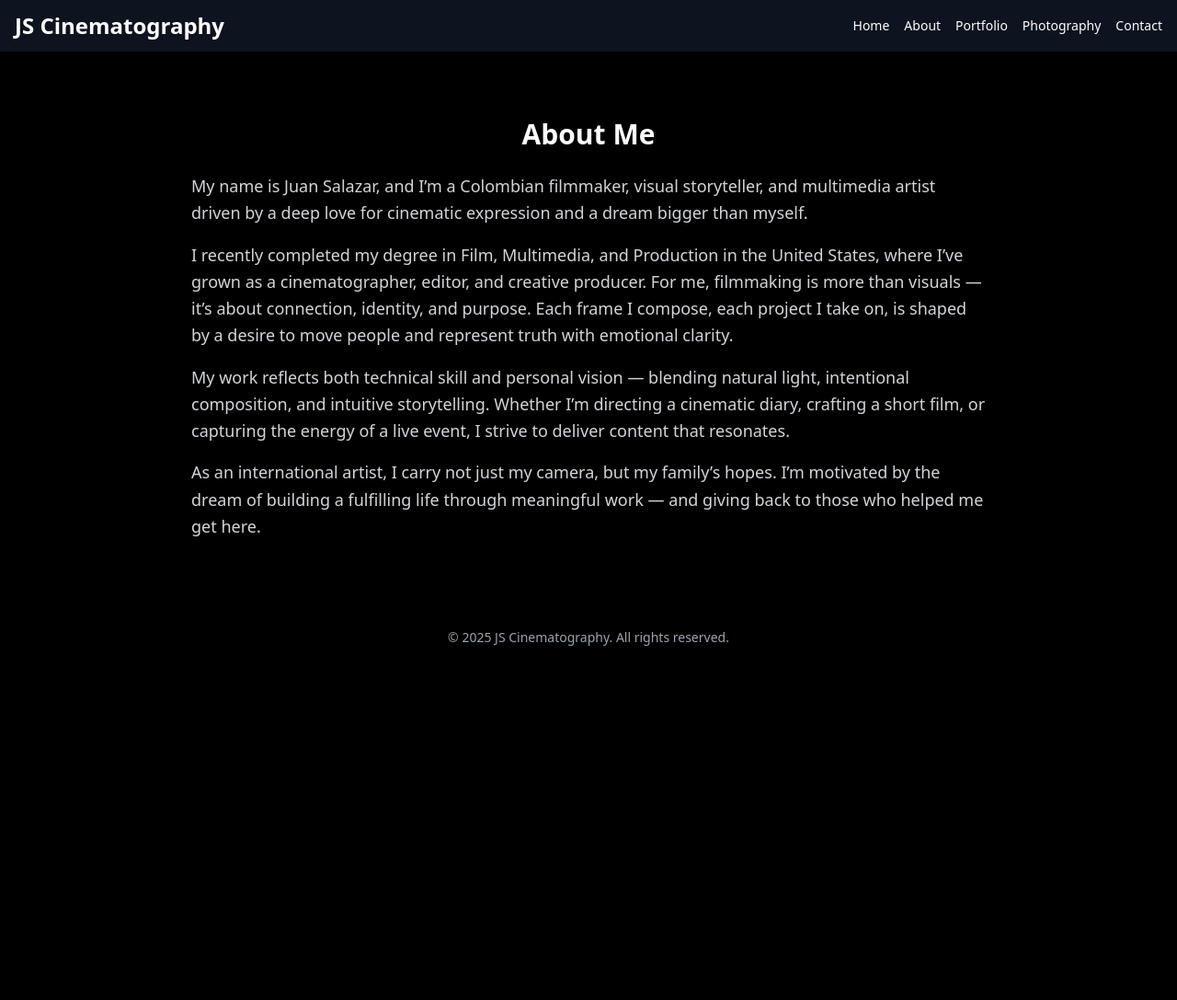
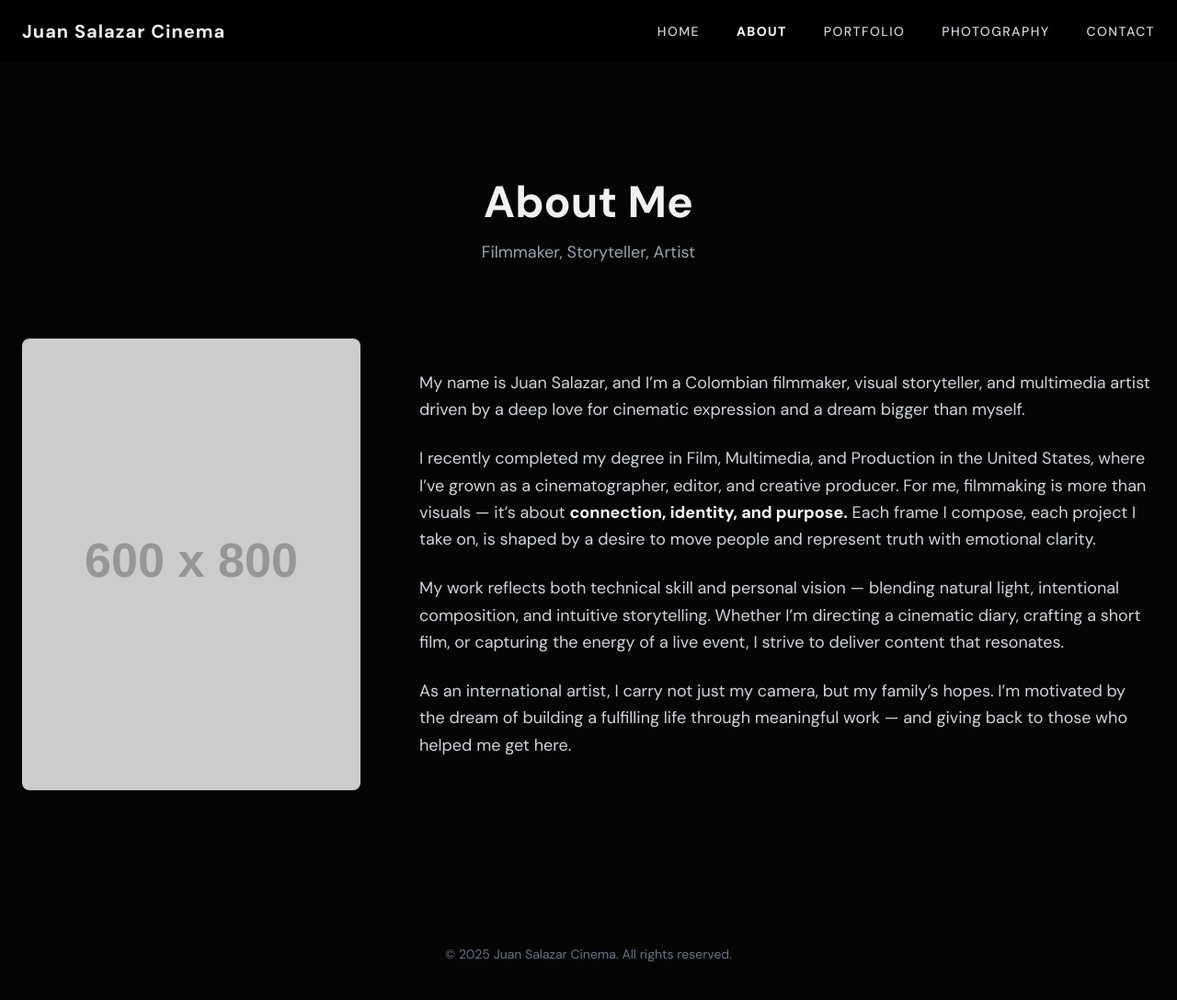
Before and after one commit to TheSalatiz/js-cinematography, a plain HTML site: page about.html in a window 1280 px wide. Shown: the whole page at 92% size. Before the commit the page ends 800 px from the top, so only its background shows below. Drawn offline with nearby package versions, Linux system fonts and the light colour scheme; placeholder pictures from the web are drawn by us.

Commit message:
Update about.html

```diff
--- a/about.html
+++ b/about.html
@@ -3,59 +3,94 @@
 <head>
     <meta charset="UTF-8" />
     <meta name="viewport" content="width=device-width, initial-scale=1.0" />
-  <title>About | JS Cinematography</title>
+    <title>About | Juan Salazar Cinema</title>
     <link rel="stylesheet" href="https://cdn.jsdelivr.net/npm/tailwindcss@2.2.19/dist/tailwind.min.css">
-  <script defer>
-    function toggleMenu() {
-      const menu = document.getElementById('mobile-menu');
-      menu.classList.toggle('hidden');
-    }
-  </script>
+    <link href="https://fonts.googleapis.com/css2?family=DM+Sans:wght@400;500;700&display=swap" rel="stylesheet">
+    <style>
+      :root { --accent-color: #ec4899; --secondary-color: #40e0d0; }
+      body { font-family: 'DM Sans', sans-serif; background-color: #050505; color: #f1f1f1; -webkit-font-smoothing: antialiased; }
+      #main-nav { transition: background-color 0.4s ease, backdrop-filter 0.4s ease; }
+      .menu-item a { position: relative; transition: color 0.3s ease; }
+      .menu-item a.active-link { color: white; font-weight: 700; }
+      .menu-item a:after { content: ''; position: absolute; bottom: -6px; left: 0; width: 0%; height: 2px; background-color: var(--accent-color); transition: width 0.3s ease; }
+      .menu-item a:hover { color: white; }
+      .menu-item a:hover:after { width: 100%; }
+      .reveal { opacity: 0; transform: translateY(40px); transition: opacity 0.8s ease, transform 0.8s ease; }
+      .reveal.active { opacity: 1; transform: translateY(0); }
+    </style>
 </head>
-<body class="bg-black text-white font-sans">
-  <nav class="bg-gray-900 bg-opacity-80 shadow fixed top-0 w-full z-50">
-    <div class="max-w-7xl mx-auto px-4 py-3 flex items-center justify-between">
-      <h1 class="text-2xl font-bold">JS Cinematography</h1>
-      <button class="md:hidden text-white focus:outline-none" onclick="toggleMenu()">
-        <svg class="w-6 h-6" fill="none" stroke="currentColor" viewBox="0 0 24 24" xmlns="http://www.w3.org/2000/svg">
-          <path stroke-linecap="round" stroke-linejoin="round" stroke-width="2" d="M4 6h16M4 12h16M4 18h16"></path>
-        </svg>
+<body>
+    <nav id="main-nav" class="sticky top-0 w-full z-50 bg-black">
+      <div class="max-w-7xl mx-auto px-6 py-5 flex items-center justify-between">
+        <a href="index.html" class="text-xl font-bold tracking-wider">Juan Salazar Cinema</a>
+        <button class="md:hidden text-white focus:outline-none" aria-label="Toggle menu">
+            <svg class="w-8 h-8" fill="none" stroke="currentColor" viewBox="0 0 24 24"><path stroke-linecap="round" stroke-linejoin="round" stroke-width="2" d="M4 6h16M4 12h16m4 18h16"></path></svg>
         </button>
-      <ul class="hidden md:flex space-x-4 text-sm">
-        <li><a href="index.html" class="hover:underline">Home</a></li>
-        <li><a href="about.html" class="hover:underline">About</a></li>
-        <li><a href="portfolio.html" class="hover:underline">Portfolio</a></li>
-        <li><a href="photography.html" class="hover:underline">Photography</a></li>
-        <li><a href="contact.html" class="hover:underline">Contact</a></li>
+        <ul class="hidden md:flex items-center space-x-10 text-sm uppercase font-medium tracking-widest">
+            <li class="menu-item"><a href="index.html" class="text-gray-300">Home</a></li>
+            <li class="menu-item"><a href="about.html" class="active-link">About</a></li>
+            <li class="menu-item"><a href="portfolio.html" class="text-gray-300">Portfolio</a></li>
+            <li class="menu-item"><a href="photography.html" class="text-gray-300">Photography</a></li>
+            <li class="menu-item"><a href="contact.html" class="text-gray-300">Contact</a></li>
         </ul>
       </div>
-    <ul id="mobile-menu" class="md:hidden hidden flex flex-col px-4 pb-4 text-sm">
-      <li><a href="index.html" class="block py-1 hover:underline">Home</a></li>
-      <li><a href="about.html" class="block py-1 hover:underline">About</a></li>
-      <li><a href="portfolio.html" class="block py-1 hover:underline">Portfolio</a></li>
-      <li><a href="photography.html" class="block py-1 hover:underline">Photography</a></li>
-      <li><a href="contact.html" class="block py-1 hover:underline">Contact</a></li>
+      <ul id="mobile-menu" class="md:hidden hidden flex flex-col space-y-2 px-6 py-4 bg-black bg-opacity-95">
+          <li><a href="index.html" class="block py-2 text-gray-300">Home</a></li>
+          <li><a href="about.html" class="block py-2 text-white">About</a></li>
+          <li><a href="portfolio.html" class="block py-2 text-gray-300">Portfolio</a></li>
+          <li><a href="photography.html" class="block py-2 text-gray-300">Photography</a></li>
+          <li><a href="contact.html" class="block py-2 text-gray-300">Contact</a></li>
       </ul>
     </nav>
 
-  <main class="max-w-4xl mx-auto px-4 pt-32 pb-20">
-    <h2 class="text-3xl font-bold mb-6 text-center">About Me</h2>
-    <p class="text-lg leading-relaxed text-gray-300 mb-4">
+    <main class="py-24 sm:py-32 px-6">
+        <div class="max-w-7xl mx-auto">
+            <div class="text-center max-w-4xl mx-auto reveal" data-animate>
+                <h2 class="text-4xl md:text-5xl font-bold">About Me</h2>
+                <p class="mt-4 text-lg text-gray-400">Filmmaker, Storyteller, Artist</p>
+            </div>
+
+            <div class="mt-20 grid grid-cols-1 md:grid-cols-3 gap-12 md:gap-16 items-center">
+                <div class="md:col-span-1 reveal" data-animate>
+                    <img src="https://placehold.co/600x800/111111/FFFFFF?text=Juan+Salazar" alt="A photo of Juan Salazar" class="rounded-lg shadow-2xl w-full">
+                </div>
+
+                <div class="md:col-span-2 text-lg text-gray-300 leading-relaxed space-y-6 reveal" data-animate style="animation-delay: 0.2s;">
+                    <p>
                         My name is Juan Salazar, and I’m a Colombian filmmaker, visual storyteller, and multimedia artist driven by a deep love for cinematic expression and a dream bigger than myself.
                     </p>
-    <p class="text-lg leading-relaxed text-gray-300 mb-4">
-      I recently completed my degree in Film, Multimedia, and Production in the United States, where I’ve grown as a cinematographer, editor, and creative producer. For me, filmmaking is more than visuals — it’s about connection, identity, and purpose. Each frame I compose, each project I take on, is shaped by a desire to move people and represent truth with emotional clarity.
+                    <p>
+                        I recently completed my degree in Film, Multimedia, and Production in the United States, where I’ve grown as a cinematographer, editor, and creative producer. For me, filmmaking is more than visuals — it’s about <strong class="text-white">connection, identity, and purpose.</strong> Each frame I compose, each project I take on, is shaped by a desire to move people and represent truth with emotional clarity.
                     </p>
-    <p class="text-lg leading-relaxed text-gray-300 mb-4">
+                    <p>
                         My work reflects both technical skill and personal vision — blending natural light, intentional composition, and intuitive storytelling. Whether I’m directing a cinematic diary, crafting a short film, or capturing the energy of a live event, I strive to deliver content that resonates.
                     </p>
-    <p class="text-lg leading-relaxed text-gray-300">
+                    <p>
                         As an international artist, I carry not just my camera, but my family’s hopes. I’m motivated by the dream of building a fulfilling life through meaningful work — and giving back to those who helped me get here.
                     </p>
+                </div>
+            </div>
+        </div>
     </main>
 
-  <footer class="p-4 text-center text-gray-400 text-sm">
-    &copy; 2025 JS Cinematography. All rights reserved.
+    <footer class="relative z-10 p-10 text-center text-gray-500 text-sm reveal" data-animate>
+      © 2025 Juan Salazar Cinema. All rights reserved.
     </footer>
+
+    <script>
+      document.addEventListener('DOMContentLoaded', () => {
+        const menuButton = document.querySelector('button[aria-label="Toggle menu"]');
+        const mobileMenu = document.getElementById('mobile-menu');
+        menuButton.addEventListener('click', () => { mobileMenu.classList.toggle('hidden'); });
+
+        const observer = new IntersectionObserver((entries) => {
+          entries.forEach(entry => {
+            if (entry.isIntersecting) { entry.target.classList.add('active'); }
+          });
+        }, { threshold: 0.1 });
+        const animatedElements = document.querySelectorAll('[data-animate]');
+        animatedElements.forEach(el => observer.observe(el));
+      });
+    </script>
 </body>
 </html>
```
Lines whose indentation alone changed are shown as unchanged.
